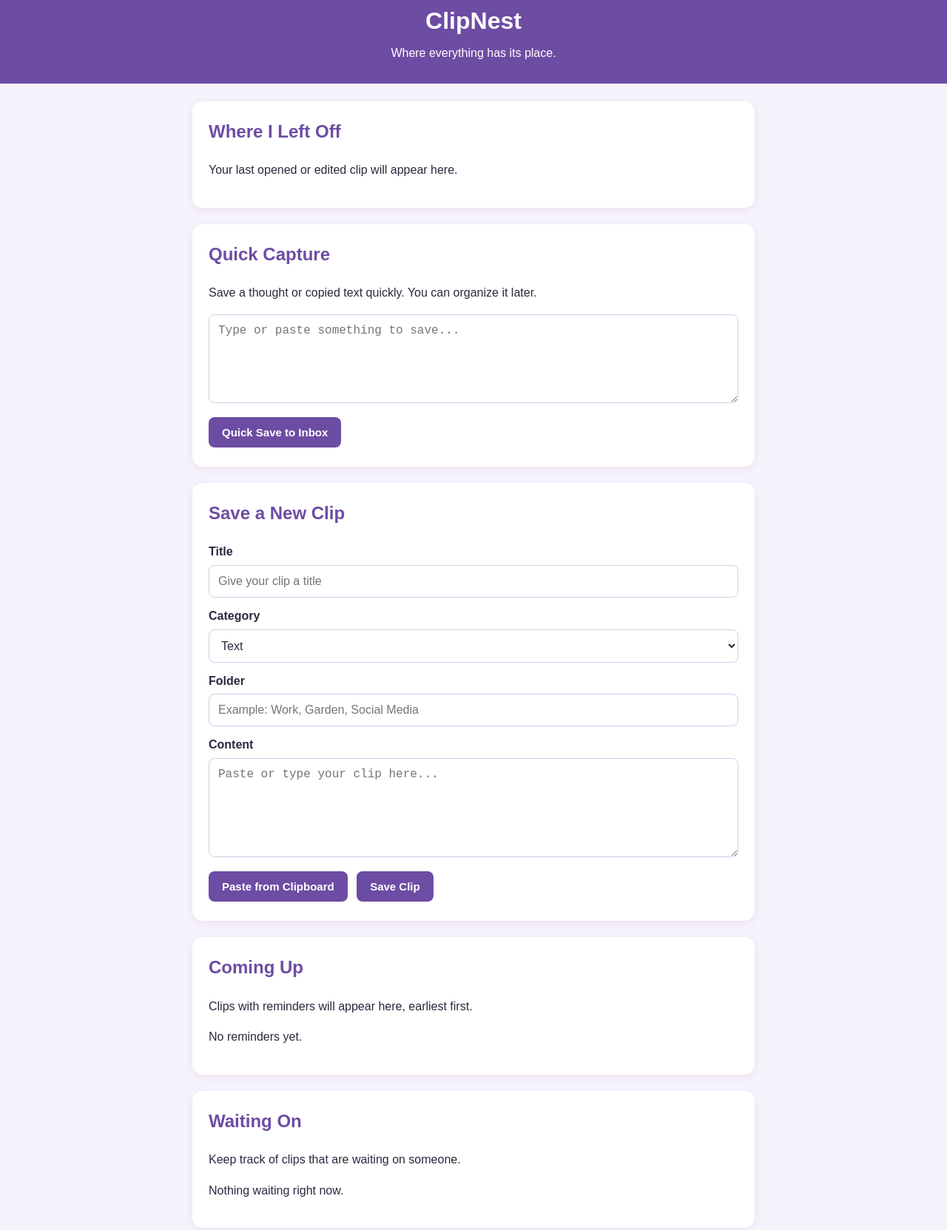
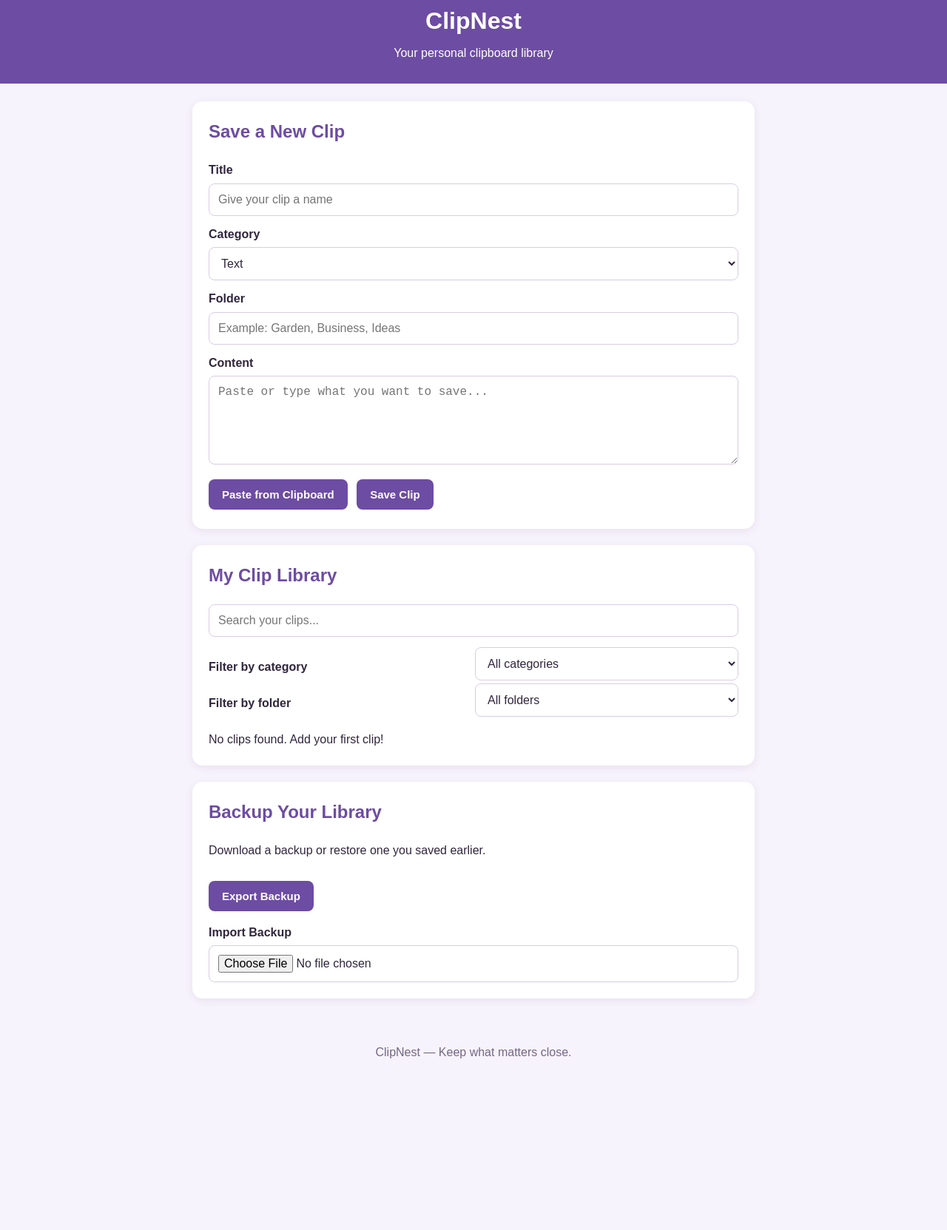
Before and after one commit to carlsonchristinee-lgtm/clipnest, a plain HTML site: page index.html in a window 1280 px wide. Shown: the part 25-1688 px from the top of the page at 74% size. After the commit the page ends 1497 px from the top, so only its background shows below. Drawn offline with Linux system fonts and the light colour scheme.

Commit message:
Update index.html

```diff
--- a/index.html
+++ b/index.html
@@ -4,146 +4,93 @@
 <head>
   <meta charset="UTF-8">
   <meta name="viewport" content="width=device-width, initial-scale=1.0">
-  <meta name="theme-color" content="#7651a8">
-  <title>ClipNest - Where Everything Has Its Place</title>
+  <meta name="theme-color" content="#6d4ca3">
+  <meta name="description" content="Your personal clipboard library.">
+  <title>ClipNest - Your Clipboard Library</title>
   <link rel="stylesheet" href="style.css">
+  <link rel="manifest" href="manifest.json">
+  <link rel="icon" href="icon.svg" type="image/svg+xml">
 </head>
 <body>
-  <header class="app-header">
+  <header>
     <h1>ClipNest</h1>
-    <p>Where everything has its place.</p>
+    <p>Your personal clipboard library</p>
   </header>
 
-  <main class="container">
-    <div id="statusMessage" role="status" aria-live="polite"></div>
+  <main>
+    <p id="statusMessage" class="status-message" role="status" aria-live="polite"></p>
 
-    <section id="lastWorkBox" class="section-card">
-      <h2>Where I Left Off</h2>
-      <p id="lastWorkText">Your last opened or edited clip will appear here.</p>
-    </section>
-
-    <section class="section-card">
-      <h2>Quick Capture</h2>
-      <p>Save a thought or copied text quickly. You can organize it later.</p>
-      <textarea
-        id="quickCaptureContent"
-        rows="4"
-        placeholder="Type or paste something to save..."
-      ></textarea>
-      <button type="button" id="quickCaptureButton" class="primary-button">
-        Quick Save to Inbox
-      </button>
-    </section>
-
-    <section class="section-card">
+    <section>
       <h2>Save a New Clip</h2>
       <form id="clipForm">
         <label for="clipTitle">Title</label>
-        <input
-          type="text"
-          id="clipTitle"
-          placeholder="Give your clip a title"
-          required
-        >
+        <input id="clipTitle" type="text" placeholder="Give your clip a name">
 
         <label for="clipCategory">Category</label>
         <select id="clipCategory">
-          <option value="Text">Text</option>
-          <option value="Images">Images</option>
-          <option value="Links">Links</option>
-          <option value="Ideas">Ideas</option>
-          <option value="Other">Other</option>
+          <option>Text</option>
+          <option>Image</option>
+          <option>Link</option>
+          <option>AI Prompt</option>
+          <option>Caption</option>
+          <option>Other</option>
         </select>
 
         <label for="clipFolder">Folder</label>
-        <input
-          type="text"
-          id="clipFolder"
-          placeholder="Example: Work, Garden, Social Media"
-        >
+        <input id="clipFolder" type="text" placeholder="Example: Garden, Business, Ideas">
 
         <label for="clipContent">Content</label>
-        <textarea
-          id="clipContent"
-          rows="6"
-          placeholder="Paste or type your clip here..."
-          required
-        ></textarea>
+        <textarea id="clipContent" placeholder="Paste or type what you want to save..." required></textarea>
 
-        <button type="button" id="pasteButton">Paste from Clipboard</button>
-        <button type="submit" class="primary-button">Save Clip</button>
+        <button id="pasteButton" type="button">Paste from Clipboard</button>
+        <button type="submit">Save Clip</button>
       </form>
     </section>
 
-    <section class="section-card">
-      <h2>Coming Up</h2>
-      <p>Clips with reminders will appear here, earliest first.</p>
-      <div id="reminderList">
-        <p>No reminders yet.</p>
-      </div>
-    </section>
-
-    <section class="section-card">
-      <h2>Waiting On</h2>
-      <p>Keep track of clips that are waiting on someone.</p>
-      <div id="waitingList">
-        <p>Nothing waiting right now.</p>
-      </div>
-    </section>
-
-    <section class="section-card">
+    <section>
       <h2>My Clip Library</h2>
-
-      <label for="searchInput">Search clips</label>
-      <input
-        type="search"
-        id="searchInput"
-        placeholder="Search your clips..."
-      >
+      <input id="searchInput" type="search" placeholder="Search your clips..." aria-label="Search clips">
 
       <div class="filter-row">
-        <div>
-          <label for="categoryFilter">Category</label>
+        <label for="categoryFilter">Filter by category</label>
         <select id="categoryFilter">
-            <option value="">All Categories</option>
-            <option value="Text">Text</option>
-            <option value="Images">Images</option>
-            <option value="Links">Links</option>
-            <option value="Ideas">Ideas</option>
-            <option value="Other">Other</option>
+          <option value="">All categories</option>
+        </select>
+
+        <label for="folderFilter">Filter by folder</label>
+        <select id="folderFilter">
+          <option value="">All folders</option>
         </select>
       </div>
 
-        <div>
-          <label for="folderFilter">Folder</label>
-          <select id="folderFilter">
-            <option value="">All Folders</option>
-          </select>
-        </div>
-      </div>
-
-      <div id="clipList">
-        <p>Your saved clips will appear here.</p>
-      </div>
+      <div id="clipList" aria-live="polite"></div>
     </section>
 
-    <section class="section-card">
-      <h2>Backup & Restore</h2>
-      <p>Export a backup to keep a copy of your clips, or import a previous ClipNest backup.</p>
+    <section>
+      <h2>Backup Your Library</h2>
+      <p>Download a backup or restore one you saved earlier.</p>
 
-      <button type="button" id="exportButton">Export Backup</button>
+      <button id="exportButton" type="button">Export Backup</button>
 
-      <label for="backupFile">Choose a backup file to import</label>
-      <input type="file" id="backupFile">
+      <label for="backupFile">Import Backup</label>
+      <input id="backupFile" type="file" accept=".json,application/json">
 
-      <div id="importConfirmation"></div>
+      <div id="importConfirmation" class="confirmation-panel" hidden></div>
     </section>
   </main>
 
   <footer>
-    <p>ClipNest — Your clips, all in one place.</p>
+    <p>ClipNest — Keep what matters close.</p>
   </footer>
 
   <script src="app.js"></script>
+  <script>
+    if ("serviceWorker" in navigator && location.protocol.startsWith("http")) {
+      window.addEventListener("load", () => {
+        navigator.serviceWorker.register("./service-worker.js")
+          .catch(error => console.error("Service worker registration failed:", error));
+      });
+    }
+  </script>
 </body>
 </html>
```
Lines whose indentation alone changed are shown as unchanged.
